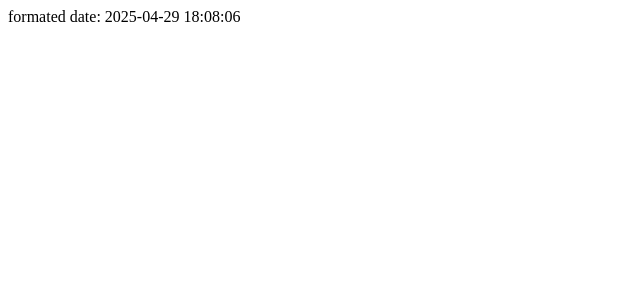
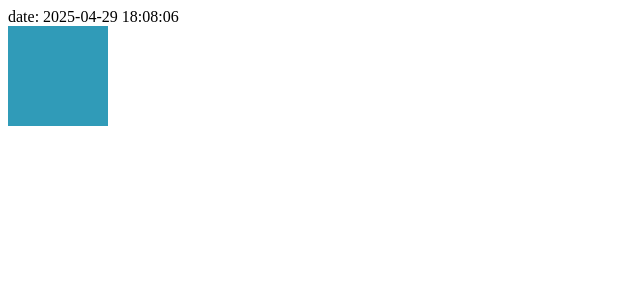
Before and after one commit to liaohui5/changeset-demo, a Vue app in the folder apps/web/: page / in a window 1280 px wide. Shown: the top 300 px of the page, without its empty margins (0-640 px from the left). Built offline with nearby package versions, Linux system fonts and the light colour scheme.

Commit message:
feat: add date display and dynamic background color feature

```diff
--- a/apps/web/src/App.vue
+++ b/apps/web/src/App.vue
@@ -1,10 +1,27 @@
 <template>
   <div>
-    <span>formated date: {{ date }}</span>
+    <span>date: {{ date }}</span>
+    <div :style="divStyle" @click="setBgColor"></div>
   </div>
 </template>
 
 <script setup>
-import { formatDate } from "@for-study/tools";
+import { ref, computed, onMounted } from "vue";
+import { formatDate, getRandomHexColor } from "@for-study/tools";
 const date = formatDate(new Date(), "{Y}-{M}-{D} {H}:{I}:{S}");
+
+const bgColor = ref("");
+const divStyle = computed(() => {
+  return {
+    width: "100px",
+    height: "100px",
+    backgroundColor: bgColor.value,
+  };
+});
+
+function setBgColor() {
+  bgColor.value = getRandomHexColor();
+}
+
+onMounted(setBgColor);
 </script>
--- a/packages/tools/src/index.js
+++ b/packages/tools/src/index.js
@@ -41,3 +41,11 @@ export function formatDate(date, template) {
   }
   return formated;
 }
+
+/**
+ * get a random hex color string
+ * @return {string}
+ */
+export function getRandomHexColor() {
+  return "#" + Math.floor(Math.random() * 0xffffff).toString(16);
+}
```
